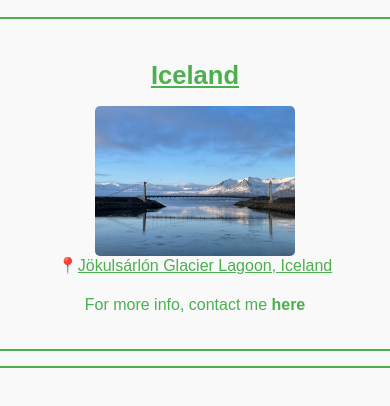
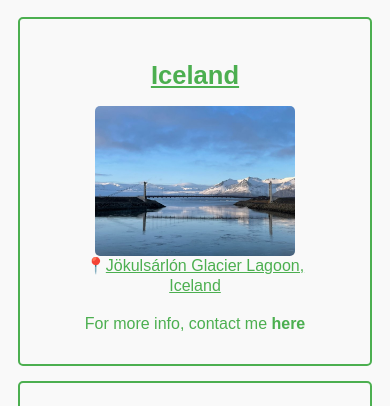
Before and after one commit to kokiko92/helpplanurtrip, a plain HTML site: page blog/index.html in a window 390 px wide. Shown: the part 390-796 px from the top of the page. Drawn offline with Linux system fonts and the light colour scheme; files whose address does not match are found by name.

Commit message:
Update style.css

```diff
--- a/style.css
+++ b/style.css
@@ -202,9 +202,9 @@ p {
 
 @media (max-width: 510px) {
   .section2 {
-    height:300px;
+    height:315px;
     line-height: 1.2;
-    min-width: 366px;
+    max-width: 320px;
     gap:0;
     margin-bottom: 5px;
   }
```
